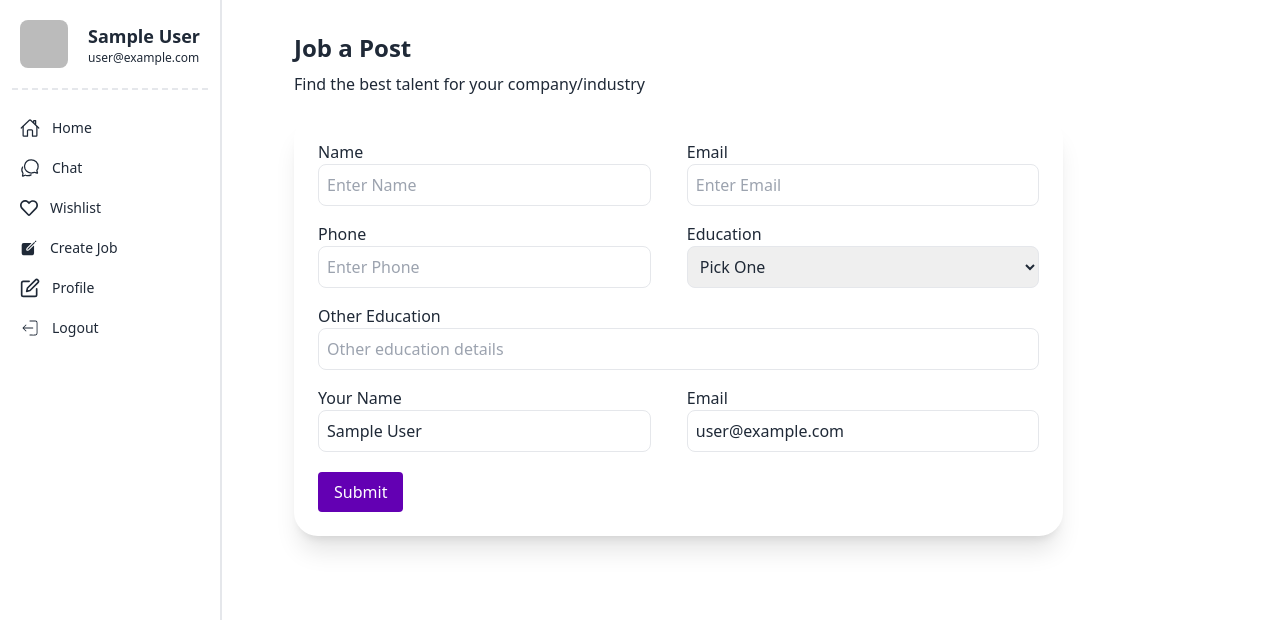
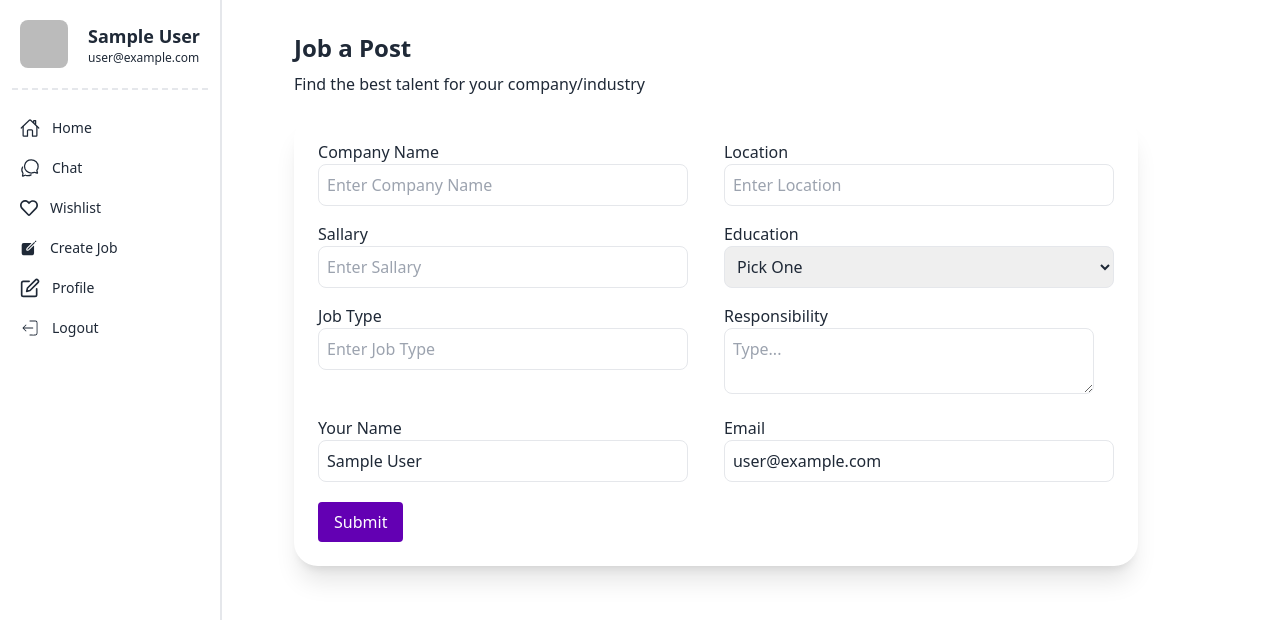
Before and after one commit to hasanalam365/find-career-client, a React (Vite) app: page /dashboard/create-job in a window 1280 px wide. Shown: the top 620 px of the page. Built offline with nearby package versions, Linux system fonts and the light colour scheme; no server answers; sample sign-in values are in the browser's storage.

Commit message:
create job done

```diff
--- a/src/pages/Dashboard/CreateJob.tsx
+++ b/src/pages/Dashboard/CreateJob.tsx
@@ -14,8 +14,6 @@ const JobPost = () => {
       return res.data;
     },
   });
-
-
 
   const [education, setEducation] = useState("");
 
@@ -42,29 +40,29 @@ const JobPost = () => {
             onSubmit={handleRegister}
             className="md:grid lg:grid gap-4 md:grid-cols-2 lg:grid-cols-2">
             <div className="md:mr-5">
-              <label htmlFor="name">Name</label>
+              <label htmlFor="companyName">Company Name</label>
               <input
-                name="name"
+                name="companyName"
                 type="text"
-                placeholder="Enter Name"
+                placeholder="Enter Company Name"
                 className="border p-2 w-full focus:outline-none focus:border-[#6300B3] rounded-lg"
               />
             </div>
             <div>
-              <label htmlFor="email">Email</label>
+              <label htmlFor="Location">Location</label>
               <input
-                name="email"
-                type="email"
-                placeholder="Enter Email"
+                name="socation"
+                type="text"
+                placeholder="Enter Location"
                 className="border p-2 w-full focus:outline-none focus:border-[#6300B3] rounded-lg"
               />
             </div>
             <div className="md:mr-5">
-              <label htmlFor="phone">Phone</label>
+              <label htmlFor="Sallary">Sallary</label>
               <input
-                name="phone"
+                name="sallary"
                 type="text"
-                placeholder="Enter Phone"
+                placeholder="Enter Sallary"
                 className="border p-2 w-full focus:outline-none focus:border-[#6300B3] rounded-lg"
               />
             </div>
@@ -85,14 +83,22 @@ const JobPost = () => {
                 <option>Others</option>
               </select>
             </div>
-            <div className="col-span-2">
-              <label htmlFor="others">Other Education</label>
+            <div className="md:mr-5">
+              <label htmlFor="Job Type">Job Type</label>
               <input
-                name="others"
+                name="jobType"
                 type="text"
-                placeholder="Other education details"
+                placeholder="Enter Job Type"
                 className="border p-2 w-full focus:outline-none focus:border-[#6300B3] rounded-lg"
               />
+            </div>
+            <div className="md:mr-5">
+              <label htmlFor="Responsibility">Responsibility</label>
+              <textarea
+                name="responsibility"
+                id=""
+                placeholder="Type..."
+                className="border p-2 w-full focus:outline-none focus:border-[#6300B3] rounded-lg"></textarea>
             </div>
             <div className="md:mr-5">
               <label htmlFor="holderName">Your Name</label>
```
